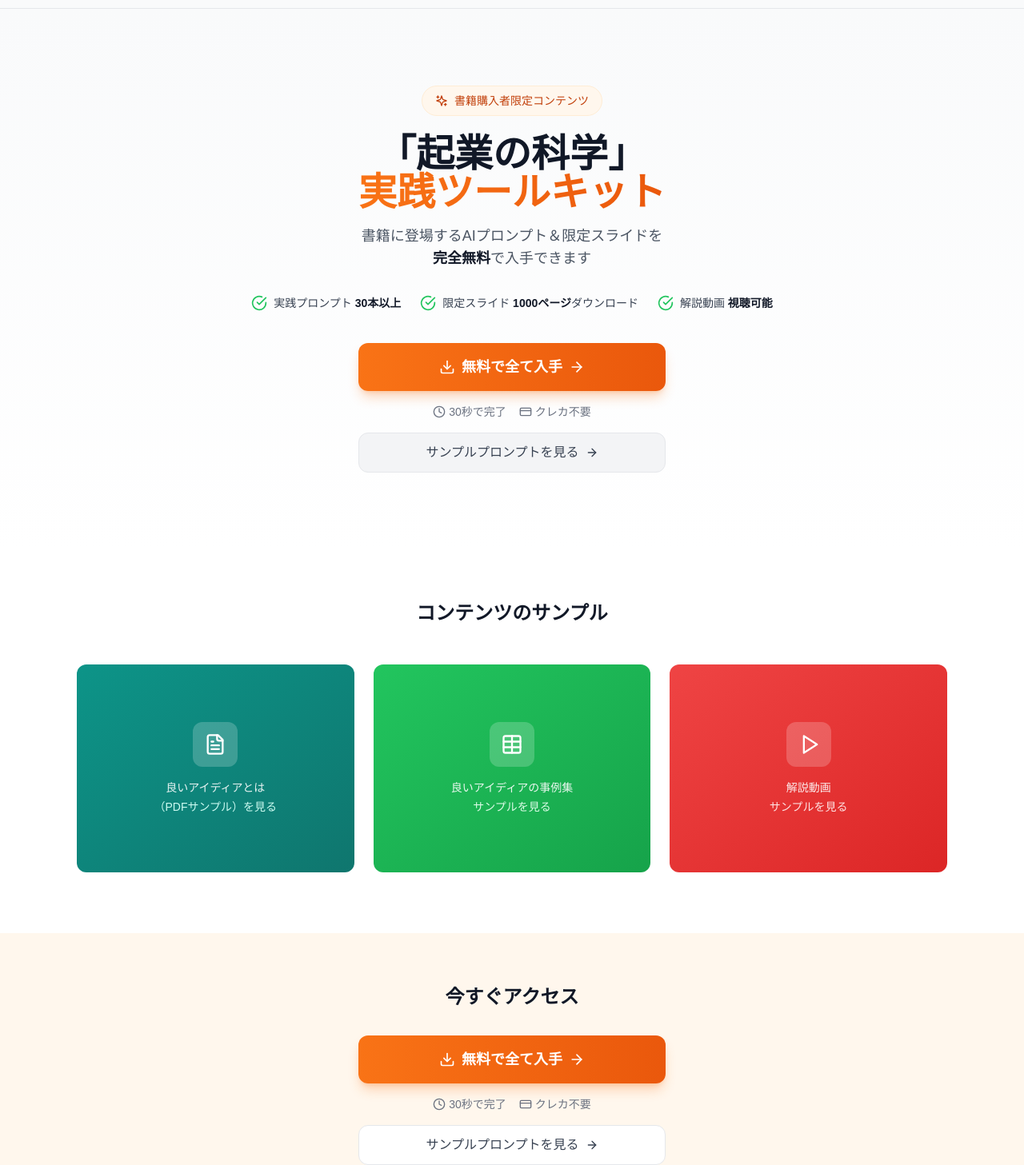
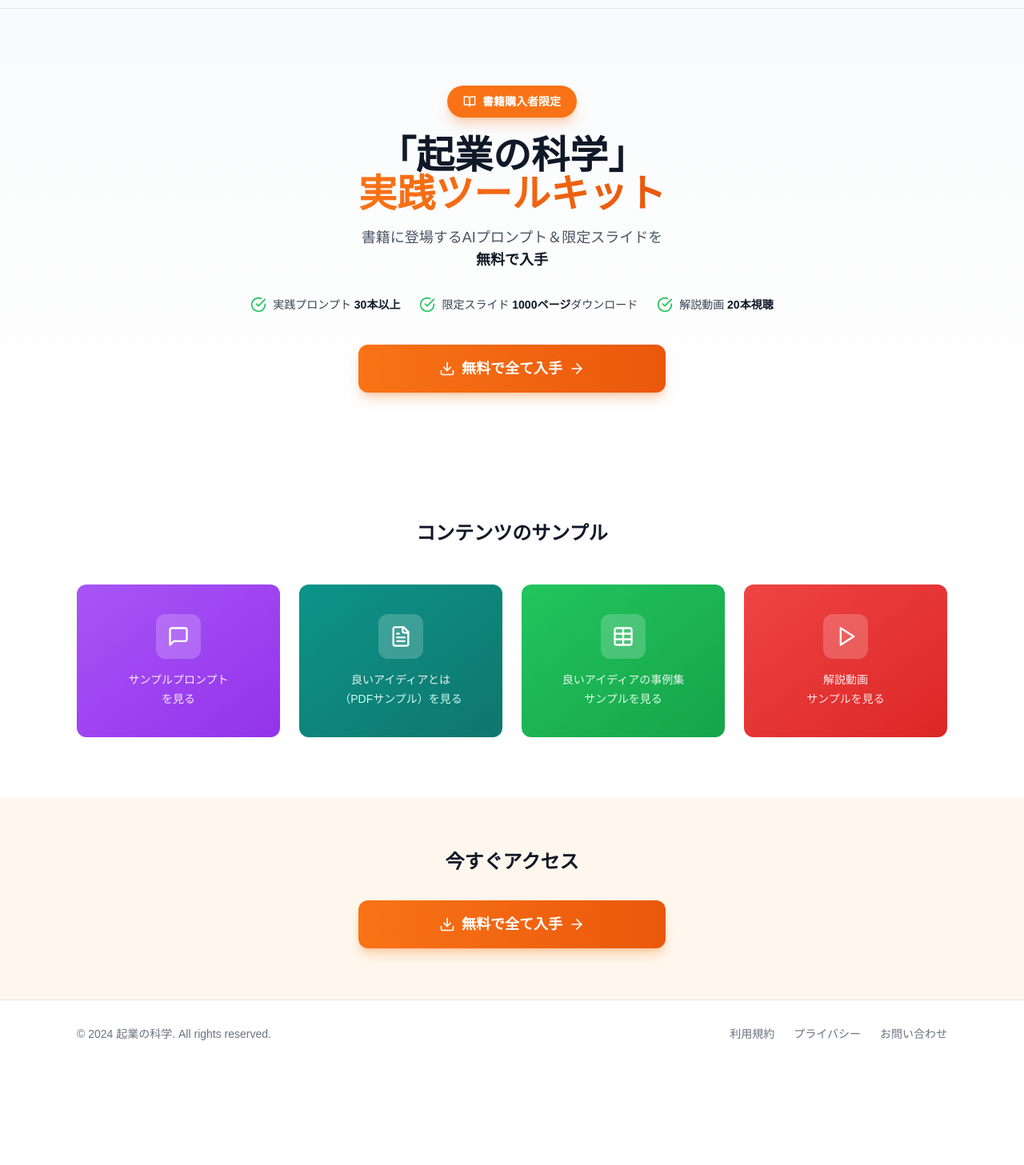
Before and after one commit to masayukitadokoro/startup-science-book-portal, a Next.js app: page / in a window 1280 px wide. Shown: the part 54-1511 px from the top of the page at 80% size. After the commit the page ends 1389 px from the top, so only its background shows below. Built offline with nearby package versions, Linux system fonts and the light colour scheme.

Commit message:
feat: 4カード・CTA一本化・書籍購入者限定強調

```diff
--- a/src/app/page.tsx
+++ b/src/app/page.tsx
@@ -4,13 +4,12 @@ import {
   Video,
   ArrowRight,
   CheckCircle,
-  Sparkles,
   Download,
-  Clock,
-  CreditCard,
   Table,
   Play,
-  ExternalLink
+  ExternalLink,
+  MessageSquare,
+  BookOpen
 } from 'lucide-react'
 
 export default function HomePage() {
@@ -42,9 +41,10 @@ export default function HomePage() {
       {/* Hero Section */}
       <section className="py-16 sm:py-24 bg-gradient-to-b from-gray-50 to-white">
         <div className="max-w-3xl mx-auto px-4 sm:px-6 lg:px-8 text-center">
-          <div className="inline-flex items-center gap-2 px-4 py-2 bg-orange-50 border border-orange-100 rounded-full text-orange-700 text-sm mb-6">
-            <Sparkles className="w-4 h-4" />
-            書籍購入者限定コンテンツ
+          {/* 書籍購入者限定バッジ - 目立つデザイン */}
+          <div className="inline-flex items-center gap-2 px-5 py-2.5 bg-orange-500 text-white rounded-full text-sm font-bold mb-6 shadow-lg shadow-orange-500/30">
+            <BookOpen className="w-4 h-4" />
+            書籍購入者限定
           </div>
 
           <h1 className="text-3xl sm:text-4xl lg:text-5xl font-bold text-gray-900 mb-4">
@@ -56,7 +56,7 @@ export default function HomePage() {
           <p className="text-lg text-gray-600 mb-8">
             書籍に登場するAIプロンプト＆限定スライドを
             <br />
-            <span className="font-semibold text-gray-900">完全無料</span>で入手できます
+            <span className="font-semibold text-gray-900">無料で入手</span>
           </p>
 
           {/* 具体的な数字 */}
@@ -71,12 +71,12 @@ export default function HomePage() {
             </div>
             <div className="flex items-center gap-2">
               <CheckCircle className="w-5 h-5 text-green-500" />
-              <span>解説動画 <span className="font-bold text-gray-900">視聴可能</span></span>
+              <span>解説動画 <span className="font-bold text-gray-900">20本視聴</span></span>
             </div>
           </div>
 
           {/* メインCTA */}
-          <div className="max-w-sm mx-auto space-y-4">
+          <div className="max-w-sm mx-auto">
             <Link
               href="/login?mode=signup"
               className="flex items-center justify-center gap-2 w-full px-6 py-4 bg-gradient-to-r from-orange-500 to-orange-600 hover:from-orange-600 hover:to-orange-700 text-white rounded-xl font-bold text-lg transition-all shadow-lg shadow-orange-500/30 hover:shadow-orange-500/40 hover:scale-[1.02]"
@@ -84,27 +84,6 @@ export default function HomePage() {
               <Download className="w-5 h-5" />
               無料で全て入手
               <ArrowRight className="w-5 h-5" />
-            </Link>
-
-            {/* マイクロコピー */}
-            <div className="flex items-center justify-center gap-4 text-sm text-gray-500">
-              <div className="flex items-center gap-1">
-                <Clock className="w-4 h-4" />
-                <span>30秒で完了</span>
-              </div>
-              <div className="flex items-center gap-1">
-                <CreditCard className="w-4 h-4" />
-                <span>クレカ不要</span>
-              </div>
-            </div>
-
-            {/* サブCTA */}
-            <Link
-              href="/prompts"
-              className="flex items-center justify-center gap-2 w-full px-6 py-3 bg-gray-100 hover:bg-gray-200 text-gray-700 rounded-xl font-medium transition-all border border-gray-200"
-            >
-              サンプルプロンプトを見る
-              <ArrowRight className="w-4 h-4" />
             </Link>
           </div>
         </div>
@@ -117,9 +96,32 @@ export default function HomePage() {
             コンテンツのサンプル
           </h2>
 
-          {/* Content Cards */}
-          <div className="grid sm:grid-cols-3 gap-6">
-            {/* Card 1: PDF Slide */}
+          {/* Content Cards - 4つ */}
+          <div className="grid sm:grid-cols-2 lg:grid-cols-4 gap-6">
+            {/* Card 1: サンプルプロンプト */}
+            <Link
+              href="/prompts"
+              className="group block"
+            >
+              <div className="aspect-[4/3] bg-gradient-to-br from-purple-500 to-purple-600 rounded-xl overflow-hidden mb-3 relative hover:shadow-xl transition-all">
+                <div className="absolute inset-0 flex flex-col items-center justify-center p-6 text-white">
+                  <div className="w-14 h-14 bg-white/20 rounded-xl flex items-center justify-center mb-4 group-hover:scale-110 transition-transform">
+                    <MessageSquare className="w-7 h-7" />
+                  </div>
+                  <div className="text-center">
+                    <div className="text-sm font-medium text-white/90">サンプルプロンプト</div>
+                    <div className="text-purple-100 text-sm mt-1">を見る</div>
+                  </div>
+                </div>
+                <div className="absolute bottom-3 right-3 opacity-0 group-hover:opacity-100 transition-opacity">
+                  <div className="bg-white/20 rounded-full p-2">
+                    <ArrowRight className="w-4 h-4 text-white" />
+                  </div>
+                </div>
+              </div>
+            </Link>
+
+            {/* Card 2: PDF Slide */}
             <a
               href="/slides/idea-verification.pdf"
               target="_blank"
@@ -144,7 +146,7 @@ export default function HomePage() {
               </div>
             </a>
 
-            {/* Card 2: Google Spreadsheet */}
+            {/* Card 3: Google Spreadsheet */}
             <a
               href="https://docs.google.com/spreadsheets/d/1mFEZ7ayNJQOfFdvBn2feExM34MjrV7BDhe6Ok1H1w08/edit?gid=0#gid=0"
               target="_blank"
@@ -169,7 +171,7 @@ export default function HomePage() {
               </div>
             </a>
 
-            {/* Card 3: YouTube Video */}
+            {/* Card 4: YouTube Video */}
             <a
               href="https://www.youtube.com/watch?v=g0_NNunXpas"
               target="_blank"
@@ -205,7 +207,7 @@ export default function HomePage() {
           </h2>
 
           {/* CTA */}
-          <div className="max-w-sm mx-auto space-y-4">
+          <div className="max-w-sm mx-auto">
             <Link
               href="/login?mode=signup"
               className="flex items-center justify-center gap-2 w-full px-6 py-4 bg-gradient-to-r from-orange-500 to-orange-600 hover:from-orange-600 hover:to-orange-700 text-white rounded-xl font-bold text-lg transition-all shadow-lg shadow-orange-500/30 hover:shadow-orange-500/40 hover:scale-[1.02]"
@@ -213,27 +215,6 @@ export default function HomePage() {
               <Download className="w-5 h-5" />
               無料で全て入手
               <ArrowRight className="w-5 h-5" />
-            </Link>
-
-            {/* マイクロコピー */}
-            <div className="flex items-center justify-center gap-4 text-sm text-gray-500">
-              <div className="flex items-center gap-1">
-                <Clock className="w-4 h-4" />
-                <span>30秒で完了</span>
-              </div>
-              <div className="flex items-center gap-1">
-                <CreditCard className="w-4 h-4" />
-                <span>クレカ不要</span>
-              </div>
-            </div>
-
-            {/* サブCTA */}
-            <Link
-              href="/prompts"
-              className="flex items-center justify-center gap-2 w-full px-6 py-3 bg-white hover:bg-gray-50 text-gray-700 rounded-xl font-medium transition-all border border-gray-200"
-            >
-              サンプルプロンプトを見る
-              <ArrowRight className="w-4 h-4" />
             </Link>
           </div>
         </div>
```
